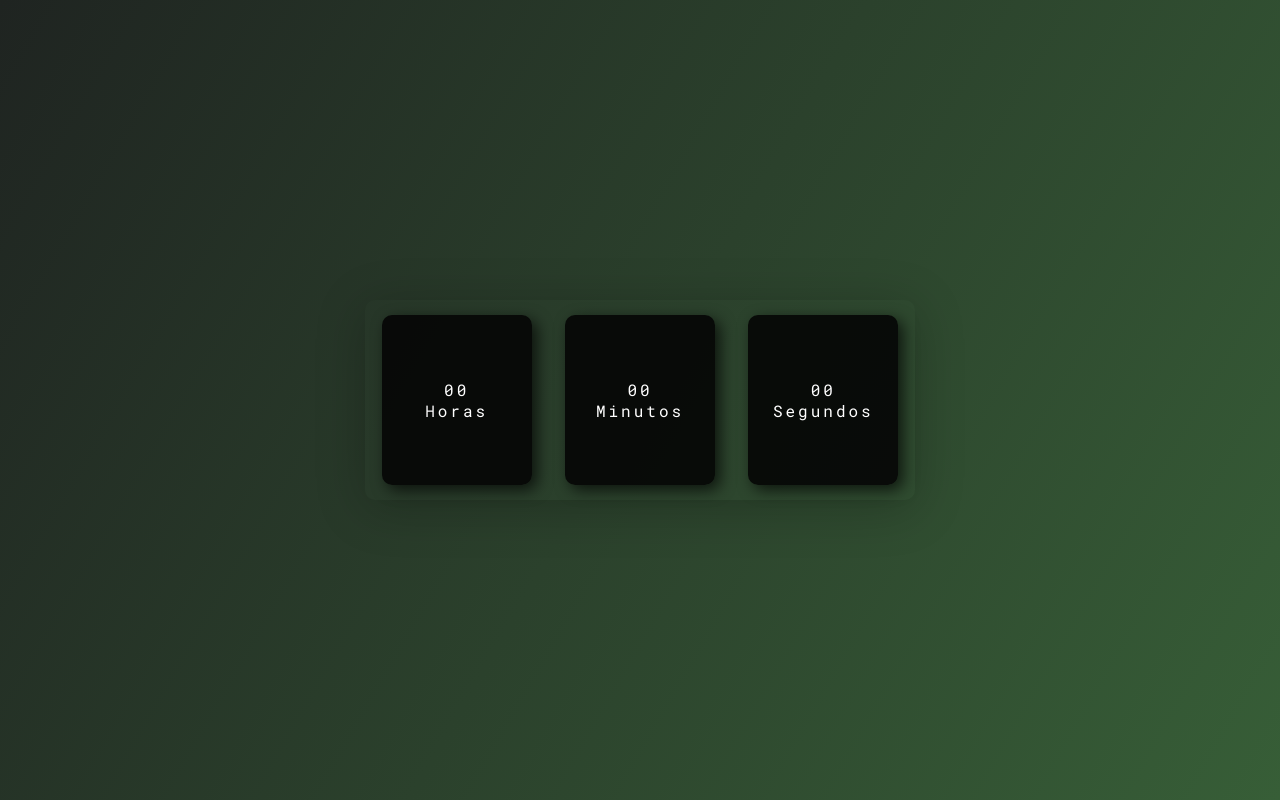
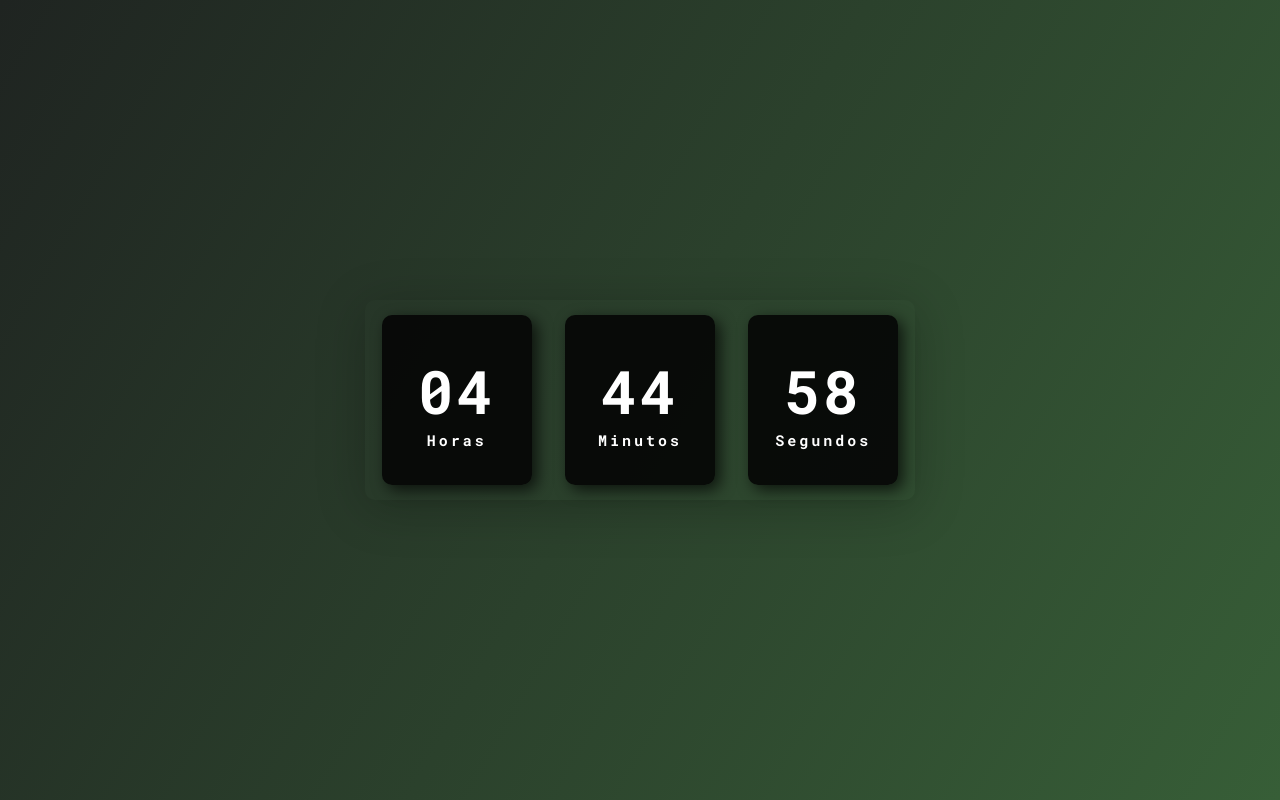
Before and after one commit to EdivanAzevedo/Relogio, a plain HTML site: page index.html in a window 1280 px wide. Drawn offline with Linux system fonts and the light colour scheme.

Commit message:
Criei o js do projeto

```diff
--- a/css/style.css
+++ b/css/style.css
@@ -43,3 +43,12 @@ body{
     border-radius: 10px;
     letter-spacing: 3px;
 }
+
+.relogio span{
+    font-weight: bold;
+    font-size: 60px;
+}
+
+.relogio span.tempo{
+    font-size: 15px;
+}
--- a/index.html
+++ b/index.html
@@ -22,5 +22,6 @@
                 <span class="tempo">Segundos</span>
             </div>
         </div>
+        <script src="js/script.js"></script>
     </body>
 </html>
--- a/js/script.js
+++ b/js/script.js
@@ -0,0 +1,18 @@
+const horas = document.getElementById("horas");
+const minutos = document.getElementById("minutos");
+const segundos = document.getElementById("segundos");
+
+const relogio = setInterval(function time() {
+    let dateToday = new Date();
+    let hr = dateToday.getHours();
+    let min = dateToday.getMinutes();
+    let s = dateToday.getSeconds();
+
+    if (hr < 10) hr = "0" + hr;
+    if (min < 10) min = "0" + min;
+    if (s < 10) s = "0" + s;
+
+    horas.textContent = hr;
+    minutos.textContent = min;
+    segundos.textContent = s;
+});
```
